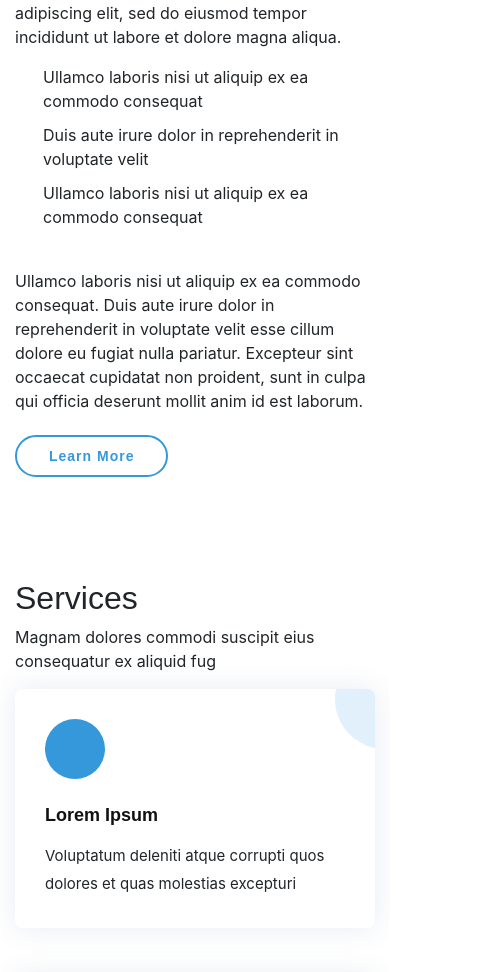
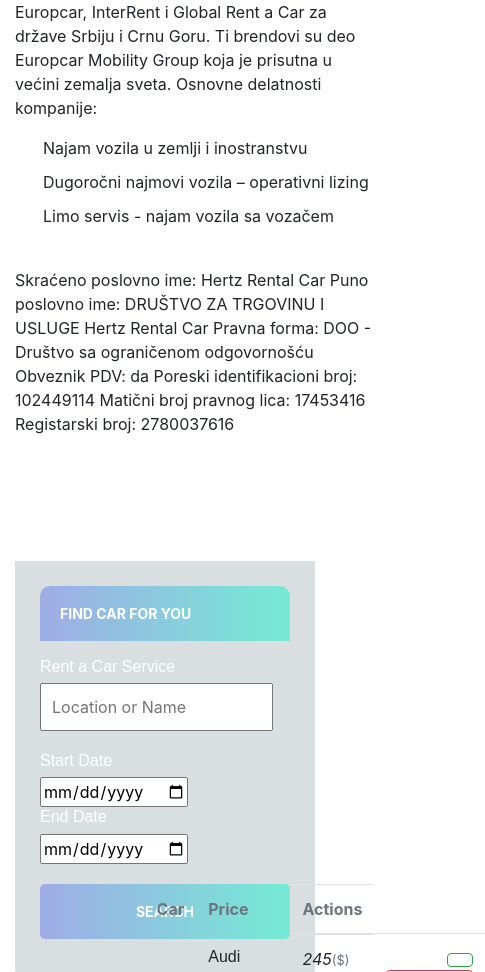
Before and after one commit to DavidCeranic/WebClover, an Angular app in the folder clover/: page /car/rent-a-car in a window 390 px wide. Shown: the part 1028-2000 px from the top of the page, 485 px wide, since content can reach past the window. Built offline with nearby package versions, Linux system fonts and the light colour scheme; grey boxes are pictures that could not be loaded.

Commit message:
#AB12 - Redesigne

```diff
--- a/clover/src/app/components/car/car.component.css
+++ b/clover/src/app/components/car/car.component.css
@@ -17,6 +17,15 @@
     background-repeat: no-repeat;
     background-size: cover;
   }
+
+.whiteBg{
+  background: rgba(255, 255, 255, 0.6);
+  height: 100%;
+  width: 80%;
+  margin-left: 10%;
+  margin-right: 10%;
+  margin-top: -4%;
+}
 
 
 html,body,div,span,applet,object,iframe,h1,h2,h3,h4,h5,h6,p,blockquote,pre,a,abbr,acronym,address,big,cite,code,del,dfn,em,img,ins,kbd,q,s,samp,small,strike,strong,sub,sup,tt,var,b,u,i,dl,dt,dd,ol,nav ul,nav li,fieldset,form,label,legend,table,caption,tbody,tfoot,thead,tr,th,td,article,aside,canvas,details,embed,figure,figcaption,footer,header,hgroup,menu,nav,output,ruby,section,summary,time,mark,audio,video{margin:0;padding:0;border:0;font-size:100%;font:inherit;vertical-align:baseline;}
@@ -123,115 +132,91 @@
     margin-top: -30%;
     height: 80%;
     padding: 20px;
-    background: #fff;
-    background:rgba(137, 153, 158, 0.8);
     padding: 25px;
     border-radius: 10px;
     position: relative;
+    margin-top: -38%;
+    margin-right: -20%;
 }
 
 
-  @import url('https://fonts.googleapis.com/css?family=Roboto:300');
-body{
-  margin: 0;
-  padding: 0;
- font-family: 'Roboto', sans-serif !important;
-}
-section{
-  width: 100%;
-  height: 100vh;
-  -webkit-box-sizing: border-box;
-          box-sizing: border-box;
-          padding: 140px 0;
-  margin-top: -17%;
-}
-.card{
+
+.services .icon-box {
+  padding: 30px;
   position: relative;
-  max-width: 250px;
-  height: auto;
-  background: linear-gradient(-45deg,#fe0847,#feae3f);
-  border-radius: 15px;
-  margin: 0 auto;
-  padding: 40px 20px;
-  -webkit-box-shadow: 0 10px 15px rgba(0,0,0,.1) ;
-          box-shadow: 0 10px 15px rgba(0,0,0,.1) ;
--webkit-transition: .5s;
-transition: .5s;
-}
-.card:hover{
-  -webkit-transform: scale(1.1);
-          transform: scale(1.1);
-}
-.col-sm-4:nth-child(1) .card ,
-.col-sm-4:nth-child(1) .card .title .fa,
-.col-sm-4:nth-child(2) .card,
-.col-sm-4:nth-child(2) .card .title .fa,
-.col-sm-4:nth-child(3) .card,
-.col-sm-4:nth-child(3) .card .title .fa
-{
-  background: linear-gradient(-45deg,#24ff72,#9a4eff);
+  overflow: hidden;
+  background: #fff;
+  box-shadow: 0 0 29px 0 rgba(68, 88, 144, 0.12);
+  transition: all 0.3s ease-in-out;
+  border-radius: 8px;
+  z-index: 1;
+  margin-right: 5%;
 }
 
-.title .fa{
-  color:#fff;
-  font-size: 60px;
+.services .icon-box::before {
+  content: '';
+  position: absolute;
+  background: #e1f0fa;
+  right: -60px;
+  top: -40px;
   width: 100px;
   height: 100px;
-  border-radius:  50%;
+  border-radius: 50px;
+  transition: all 0.3s;
+  z-index: -1;
+}
+
+.services .icon-box:hover::before {
+  background: #3498db;
+  right: 0;
+  top: 0;
+  width: 100%;
+  height: 100%;
+  border-radius: 0px;
+}
+
+.services .icon {
+  margin: 0 auto 20px auto;
+  padding-top: 10px;
+  display: inline-block;
   text-align: center;
-  line-height: 100px;
-  -webkit-box-shadow: 0 10px 10px rgba(0,0,0,.1) ;
-          box-shadow: 0 10px 10px rgba(0,0,0,.1) ;
+  border-radius: 50%;
+  width: 60px;
+  height: 60px;
+  background: #3498db;
+  transition: all 0.3s ease-in-out;
+}
 
+.services .icon i {
+  font-size: 36px;
+  line-height: 1;
+  color: #fff;
 }
-.title h2 {
-  position: relative;
-  margin: 20px  0 0;
-  padding: 0;
+
+.services .title {
+  font-weight: 700;
+  margin-bottom: 15px;
+  font-size: 18px;
+}
+
+.services .title a {
+  color: #111;
+}
+
+.services .description {
+  font-size: 15px;
+  line-height: 28px;
+  margin-bottom: 0;
+}
+
+.services .icon-box:hover .title a, .services .icon-box:hover .description {
   color: #fff;
-  font-size: 28px;
- z-index: 2;
 }
-.price,.option{
-  position: relative;
-  z-index: 2;
+
+.services .icon-box:hover .icon {
+  background: #fff;
 }
-.price h4 {
-margin: 0;
-padding: 20px 0 ;
-color: #fff;
-font-size: 60px;
+
+.services .icon-box:hover .icon i {
+  color: #3498db;
 }
-.option ul {
-  margin: 0;
-  padding: 0;
-
-}
-.option ul li {
-margin: 0 0 10px;
-padding: 0;
-list-style: none;
-color: #fff;
-font-size: 16px;
-}
-.card a {
-  position: relative;
-  z-index: 2;
-  background: #fff;
-  color : black;
-  width: 150px;
-  height: 40px;
-  line-height: 40px;
-  border-radius: 40px;
-  display: block;
-  text-align: center;
-  margin: 20px auto 0 ;
-  font-size: 16px;
-  cursor: pointer;
-  -webkit-box-shadow: 0 5px 10px rgba(0, 0, 0, .1);
-          box-shadow: 0 5px 10px rgba(0, 0, 0, .1);
-
-}
-.card a:hover{
-    text-decoration: none;
-}
--- a/clover/src/app/components/car/car.component.html
+++ b/clover/src/app/components/car/car.component.html
@@ -1,8 +1,11 @@
 <body>
 	<div class="bg">
+    <div class="whiteBg">
 		<div class="main-agileinfo">
-			<p class="resp-tabs-list"> Find car for you </p>
-				<form [formGroup]="SearchCarForm" (ngSubmit)="onSubmit()" method="POST" id="signup-form" class="signup-form">
+        <p style="color: rgba(255, 255, 255, 1);">.</p>
+        <p class="resp-tabs-list" style="margin-top: 25%;"> Find car for you </p>
+        <form [formGroup]="SearchCarForm" (ngSubmit)="onSubmit()"  method="POST" id="signup-form" class="signup-form">
+
 					<div class="from">
 						<h3>Rent a Car Service</h3>
 
@@ -35,79 +38,40 @@
 				</form>
 			</div>
 
-			<div class="conteiner" >
-				<section>
-            <div class="container-fluid">
+			<div class="conteiner">
+				<section id="services" class="services">
           <div class="container">
+
             <div class="row">
-
-                  <div class="col-sm-4">
-                    <div class="card text-center">
-                      <div class="title">
-                        <i class="fa fa-paper-plane" aria-hidden="true"></i>
-                        <h2>Hertz Car Rental</h2>
-                      </div>
-                      <div class="price">
-                        <h4><sup>$</sup>25</h4>
-                      </div>
-                      <div class="option">
-                        <ul>
-                        <li> <i class="fa fa-check" aria-hidden="true"></i> 10 GB Space </li>
-                        <li> <i class="fa fa-check" aria-hidden="true"></i> 3 Domain Names </li>
-                        <li> <i class="fa fa-check" aria-hidden="true"></i> 20 Email Address </li>
-                        <li> <i class="fa fa-times" aria-hidden="true"></i> Live Support </li>
-                        </ul>
-                      </div>
-                      <a routerLink="/car/rent-a-car">Order Now </a>
+              <div class="col-md-6 col-lg-3 d-flex align-items-stretch mb-5 mb-lg-0">
+                <div routerLink="/car/rent-a-car" class="icon-box" data-aos="fade-up" data-aos-delay="100">
+                  <div class="icon"><i class="bx bxl-dribbble"></i></div>
+                  <h4 class="title"><a href="">Hartz Car Rental</a></h4>
+                  <p class="description">Automobile za sve potrebe i želje možete naći kod nas.</p>
                 </div>
               </div>
 
-                  <div class="col-sm-4">
-                    <div class="card text-center">
-                      <div class="title">
-                        <i class="fa fa-paper-plane" aria-hidden="true"></i>
-                        <h2>Dollar Car Rental</h2>
-                      </div>
-                      <div class="price">
-                        <h4><sup>$</sup>25</h4>
-                      </div>
-                      <div class="option">
-                        <ul>
-                        <li> <i class="fa fa-check" aria-hidden="true"></i> 10 GB Space </li>
-                        <li> <i class="fa fa-check" aria-hidden="true"></i> 3 Domain Names </li>
-                        <li> <i class="fa fa-check" aria-hidden="true"></i> 20 Email Address </li>
-                        <li> <i class="fa fa-times" aria-hidden="true"></i> Live Support </li>
-                        </ul>
-                      </div>
-                      <a routerLink="/car/rent-a-car">Order Now </a>
+              <div routerLink="/car/rent-a-car" class="col-md-6 col-lg-3 d-flex align-items-stretch mb-5 mb-lg-0">
+                <div class="icon-box" data-aos="fade-up" data-aos-delay="200">
+                  <div class="icon"><i class="bx bx-file"></i></div>
+                  <h4 class="title"><a href="">Dollar Car Rental</a></h4>
+                  <p class="description">Za vas na puno lokacija širom vašeg grada.</p>
                 </div>
               </div>
 
-                  <div class="col-sm-4">
-                    <div class="card text-center">
-                      <div class="title">
-                        <i class="fa fa-paper-plane" aria-hidden="true"></i>
-                        <h2>Avis Car Rental</h2>
-                      </div>
-                      <div class="price">
-                        <h4><sup>$</sup>25</h4>
-                      </div>
-                      <div class="option">
-                        <ul>
-                        <li> <i class="fa fa-check" aria-hidden="true"></i> 10 GB Space </li>
-                        <li> <i class="fa fa-check" aria-hidden="true"></i> 3 Domain Names </li>
-                        <li> <i class="fa fa-check" aria-hidden="true"></i> 20 Email Address </li>
-                        <li> <i class="fa fa-times" aria-hidden="true"></i> Live Support </li>
-                        </ul>
-                      </div>
-                      <a routerLink="/car/rent-a-car">Order Now </a>
+              <div routerLink="/car/rent-a-car" class="col-md-6 col-lg-3 d-flex align-items-stretch mb-5 mb-lg-0">
+                <div class="icon-box" data-aos="fade-up" data-aos-delay="300">
+                  <div class="icon"><i class="bx bx-tachometer"></i></div>
+                  <h4 class="title"><a href="">Avis Car Rental</a></h4>
+                  <p class="description">Ekskluzivna vozila za duga i kratka putovanja.</p>
                 </div>
               </div>
 
             </div>
-              </div>
+
           </div>
         </section>
     </div>
   </div>
+	</div>
 </body>
--- a/clover/src/app/components/car/rent-a-car/rent-a-car.component.css
+++ b/clover/src/app/components/car/rent-a-car/rent-a-car.component.css
@@ -2,6 +2,8 @@
    font-family: "Open Sans", sans-serif;
    color: #444444;
  }
+
+
 
  a {
    color: #3498db;
@@ -102,12 +104,13 @@
    margin: 0;
    padding: 0;
    list-style: none;
+   margin-top: 14%;
+   margin-left: -10%;
  }
 
  .nav-menu > ul > li {
    position: relative;
    white-space: nowrap;
-   float: left;
  }
 
  .nav-menu a {
@@ -226,8 +229,8 @@
  #hero {
    width: 100%;
    height: 70vh;
-   margin-top: 70px;
-   margin-bottom: 10%;
+   margin-top: 5%;
+   margin-bottom: 42%;
  }
 
  #hero h1 {
@@ -335,6 +338,7 @@
 
  .about{
    margin-bottom: 26%;
+   margin-bottom: 32%;
  }
 
 
@@ -398,100 +402,129 @@
 
 
 
-.services{
-   margin-bottom: 15%;
-}
-
-
- .services .icon-box {
-   padding: 30px;
-   position: relative;
-   overflow: hidden;
-   background: #fff;
-   box-shadow: 0 0 29px 0 rgba(68, 88, 144, 0.12);
-   transition: all 0.3s ease-in-out;
-   border-radius: 8px;
-   z-index: 1;
- }
-
- .services .icon-box::before {
-   content: '';
-   position: absolute;
-   background: #e1f0fa;
-   right: -60px;
-   top: -40px;
-   width: 100px;
-   height: 100px;
-   border-radius: 50px;
-   transition: all 0.3s;
-   z-index: -1;
- }
-
- .services .icon-box:hover::before {
-   background: #3498db;
-   right: 0;
-   top: 0;
-   width: 100%;
-   height: 100%;
-   border-radius: 0px;
- }
-
- .services .icon {
-   margin: 0 auto 20px auto;
-   padding-top: 10px;
-   display: inline-block;
-   text-align: center;
-   border-radius: 50%;
-   width: 60px;
-   height: 60px;
-   background: #3498db;
-   transition: all 0.3s ease-in-out;
- }
-
- .services .icon i {
-   font-size: 36px;
-   line-height: 1;
-   color: #fff;
- }
-
- .services .title {
-   font-weight: 700;
-   margin-bottom: 15px;
-   font-size: 18px;
- }
-
- .services .title a {
-   color: #111;
- }
-
- .services .description {
-   font-size: 15px;
-   line-height: 28px;
-   margin-bottom: 0;
- }
-
- .services .icon-box:hover .title a, .services .icon-box:hover .description {
-   color: #fff;
- }
-
- .services .icon-box:hover .icon {
-   background: #fff;
- }
-
- .services .icon-box:hover .icon i {
-   color: #3498db;
- }
 
 
 
 
 
 
+.services{
+   margin-bottom: 15%;
+   margin-bottom: 25%;
+}
+
+
+.section-title{
+  margin-top: -35%;
+}
+
+
+.main-agileinfo{
+  margin-left:0%;
+  width: 300px;
+  }
+
+  .resp-tabs-list {
+      width: 100%;
+      height: 100%;
+      padding: 17px 20px;
+      box-sizing: border-box;
+      font-size: 14px;
+      font-weight: 700;
+      color: #fff;
+      text-transform: uppercase;
+      border: none;
+      background-image: -moz-linear-gradient(to left, #74ebd5, #9face6);
+      background-image: -ms-linear-gradient(to left, #74ebd5, #9face6);
+      background-image: -o-linear-gradient(to left, #74ebd5, #9face6);
+      background-image: -webkit-linear-gradient(to left, #74ebd5, #9face6);
+      background-image: linear-gradient(to left, #74ebd5, #9face6);
+      border-radius: 10px;
+      border-bottom-left-radius: 0%;
+      border-bottom-right-radius: 0%;
+  }
+
+  form{
+    background:rgba(208, 215, 218, 0.8);
+    padding: 25px;
+    border-radius: 10px;
+    border-top-left-radius: 0%;
+    border-top-right-radius: 0%;
+    }
+
+    h3 {
+      font-size: 16px;
+      color:#fff;
+      margin-bottom: 7px;
+      }
+
+      .from,.to,.date,.depart,.return{
+          float:left;
+
+      }
+
+      .from,.to,.date{
+      margin-bottom:20px;
+
+      }
+
+      input[type="text"]{
+      padding:10px;
+      width:93%;
+      float:left;
+      }
+
+      input#datepicker,input#datepicker1,input#datepicker2,input#datepicker3 {
+      width: 85%;
+      margin-bottom:10px;
+      }
 
 
 
+      .form-submit {
+          width: 100%;
+          border-radius: 5px;
+          -moz-border-radius: 5px;
+          -webkit-border-radius: 5px;
+          -o-border-radius: 5px;
+          -ms-border-radius: 5px;
+          padding: 17px 20px;
+          box-sizing: border-box;
+          font-size: 14px;
+          font-weight: 700;
+          color: #fff;
+          text-transform: uppercase;
+          border: none;
+          background-image: -moz-linear-gradient(to left, #74ebd5, #9face6);
+          background-image: -ms-linear-gradient(to left, #74ebd5, #9face6);
+          background-image: -o-linear-gradient(to left, #74ebd5, #9face6);
+          background-image: -webkit-linear-gradient(to left, #74ebd5, #9face6);
+          background-image: linear-gradient(to left, #74ebd5, #9face6);
+      }
 
 
+.table{
+  width: 80%;
+  margin-left: 20%;
+}
+
+
+
+.imageCar{
+  background-image: url('https://mdbootstrap.com/img/Photos/Others/images/91.jpg');
+    height: 100%;
+    width: 100%;
+
+    background-position: center;
+    background-repeat: no-repeat;
+    background-size: cover;
+}
+
+
+.contact{
+  margin-top: 80%;
+  margin-bottom: 20%;
+}
 
 
  .contact .contact-about h3 {
--- a/clover/src/app/components/car/rent-a-car/rent-a-car.component.html
+++ b/clover/src/app/components/car/rent-a-car/rent-a-car.component.html
@@ -1,10 +1,5 @@
 <header id="header" class="fixed-top d-flex align-items-center">
     <div class="container d-flex align-items-center">
-
-        <div class="logo mr-auto">
-            <h1 class="text-light"><a href="index.html"><span>Vesperr</span></a></h1>
-          </div>
-
       <nav class="nav-menu d-none d-lg-block">
         <ul>
           <li class="active"><a fragment="hero" (click)="navigateTo('hero')">Home</a></li>
@@ -13,9 +8,9 @@
           <li><a fragment="locations" (click)="navigateTo('locations')">Locations</a></li>
           <li><a fragment="contact" (click)="navigateTo('contact')">Contact</a></li>
         </ul>
-      </nav><!-- .nav-menu -->
+      </nav>
     </div>
-  </header><!-- End Header -->
+  </header>
 
 
 
@@ -27,14 +22,14 @@
     <div class="container">
       <div class="row">
         <div class="col-lg-6 pt-5 pt-lg-0 order-2 order-lg-1 d-flex flex-column justify-content-center">
-          <h1 data-aos="fade-up">Grow your business with Vesperr</h1>
-          <h2 data-aos="fade-up" data-aos-delay="400">We are team of talanted designers making websites with Bootstrap</h2>
+          <h1 data-aos="fade-up">Hertz Rental Car</h1>
+          <h2 data-aos="fade-up" data-aos-delay="400">Automobile za sve potrebe i želje možete naći kod nas</h2>
           <div data-aos="fade-up" data-aos-delay="800">
-            <a fragment="about" (click)="navigateTo('about')" class="btn-get-started scrollto">Get Started</a>
+            <a fragment="about" (click)="navigateTo('cars')" class="btn-get-started scrollto">Naša vozila</a>
           </div>
         </div>
         <div class="col-lg-6 order-1 order-lg-2 hero-img" data-aos="fade-left" data-aos-delay="200">
-          <img src="assets/img/hero-img.png" class="img-fluid animated" alt="">
+          <img src="https://velikirecnik.com/wp-content/uploads/2019/04/rent-a-car.jpg" class="img-fluid animated" alt="">
         </div>
       </div>
     </div>
@@ -51,28 +46,31 @@
     <div class="container">
 
       <div class="section-title" data-aos="fade-up">
-        <h2>About Us</h2>
+        <h2>O nama</h2>
       </div>
 
       <div class="row content">
         <div class="col-lg-6" data-aos="fade-up" data-aos-delay="150">
           <p>
-            Lorem ipsum dolor sit amet, consectetur adipiscing elit, sed do eiusmod tempor incididunt ut labore et dolore
-            magna aliqua.
+            Primero Hertz Rental Car je nosilac franšiza Europcar, InterRent i Global Rent a Car za države Srbiju i Crnu Goru.
+            Ti brendovi su deo Europcar Mobility Group koja je prisutna u većini zemalja sveta. Osnovne delatnosti kompanije:
           </p>
           <ul>
-            <li><i class="ri-check-double-line"></i> Ullamco laboris nisi ut aliquip ex ea commodo consequat</li>
-            <li><i class="ri-check-double-line"></i> Duis aute irure dolor in reprehenderit in voluptate velit</li>
-            <li><i class="ri-check-double-line"></i> Ullamco laboris nisi ut aliquip ex ea commodo consequat</li>
+            <li><i class="ri-check-double-line"></i> Najam vozila u zemlji i inostranstvu</li>
+            <li><i class="ri-check-double-line"></i> Dugoročni najmovi vozila – operativni lizing</li>
+            <li><i class="ri-check-double-line"></i> Limo servis - najam vozila sa vozačem</li>
           </ul>
         </div>
         <div class="col-lg-6 pt-4 pt-lg-0" data-aos="fade-up" data-aos-delay="300">
           <p>
-            Ullamco laboris nisi ut aliquip ex ea commodo consequat. Duis aute irure dolor in reprehenderit in voluptate
-            velit esse cillum dolore eu fugiat nulla pariatur. Excepteur sint occaecat cupidatat non proident, sunt in
-            culpa qui officia deserunt mollit anim id est laborum.
+            Skraćeno poslovno ime: Hertz Rental Car
+            Puno poslovno ime: DRUŠTVO ZA TRGOVINU I USLUGE Hertz Rental Car
+            Pravna forma: DOO - Društvo sa ograničenom odgovornošću
+            Obveznik PDV: da
+            Poreski identifikacioni broj: 102449114
+            Matični broj pravnog lica: 17453416
+            Registarski broj: 2780037616
           </p>
-          <a href="#" class="btn-learn-more">Learn More</a>
         </div>
       </div>
 
@@ -89,46 +87,91 @@
   <section id="cars" class="services">
     <div class="container">
 
-      <div class="section-title" data-aos="fade-up">
-        <h2>Services</h2>
-        <p>Magnam dolores commodi suscipit eius consequatur ex aliquid fug</p>
-      </div>
+      <div class="main-agileinfo">
 
-      <div class="row">
-        <div class="col-md-6 col-lg-3 d-flex align-items-stretch mb-5 mb-lg-0">
-          <div class="icon-box" data-aos="fade-up" data-aos-delay="100">
-            <div class="icon"><i class="bx bxl-dribbble"></i></div>
-            <h4 class="title"><a href="">Lorem Ipsum</a></h4>
-            <p class="description">Voluptatum deleniti atque corrupti quos dolores et quas molestias excepturi</p>
+        <form [formGroup]="SearchCarForm" (ngSubmit)="onSubmit()" method="POST" id="signup-form" class="signup-form">
+          <p class="resp-tabs-list"> Find car for you </p>
+          <div class="from">
+            <h3>Rent a Car Service</h3>
+
+            <input type="text" id="Place" class="form-input" formControlName="Place" placeholder="Location or Name"/>
+                      <div *ngIf="SearchCarForm.controls.Place.invalid">
+
                     </div>
                     </div>
 
-        <div class="col-md-6 col-lg-3 d-flex align-items-stretch mb-5 mb-lg-0">
-          <div class="icon-box" data-aos="fade-up" data-aos-delay="200">
-            <div class="icon"><i class="bx bx-file"></i></div>
-            <h4 class="title"><a href="">Sed ut perspiciatis</a></h4>
-            <p class="description">Duis aute irure dolor in reprehenderit in voluptate velit esse cillum dolore</p>
+                    <div class="clear"></div>
+            <div class="date">
+                <h3>Start Date</h3>
+                <input type="date" class="datepicker" class="form-input" formControlName="StartDate" placeholder="mm/dd/yyyy"/>
+                  <div *ngIf="SearchCarForm.controls.StartDate.invalid">
+
+                  </div>
+
+                <h3>End Date</h3>
+                <input type="date" class="datepicker" class="form-input" formControlName="EndDate" placeholder="mm/dd/yyyy"/>
+                  <div *ngIf="SearchCarForm.controls.EndDate.invalid">
+
                   </div>
             </div>
 
-        <div class="col-md-6 col-lg-3 d-flex align-items-stretch mb-5 mb-lg-0">
-          <div class="icon-box" data-aos="fade-up" data-aos-delay="300">
-            <div class="icon"><i class="bx bx-tachometer"></i></div>
-            <h4 class="title"><a href="">Magni Dolores</a></h4>
-            <p class="description">Excepteur sint occaecat cupidatat non proident, sunt in culpa qui officia</p>
+            <div class="clear"></div>
+            <div class="clear"></div>
+            <div class="form-group">
+              <input type="submit" routerLink="/car" name="submit" id="submit" class="form-submit" value="Search"/>
             </div>
+        </form>
       </div>
 
-        <div class="col-md-6 col-lg-3 d-flex align-items-stretch mb-5 mb-lg-0">
-          <div class="icon-box" data-aos="fade-up" data-aos-delay="400">
-            <div class="icon"><i class="bx bx-world"></i></div>
-            <h4 class="title"><a href="">Nemo Enim</a></h4>
-            <p class="description">At vero eos et accusamus et iusto odio dignissimos ducimus qui blanditiis</p>
+
+
+      <div class="table" style="margin-top: -37.3%;">
+        <table class="table table-hover shopping-cart-wrap">
+            <thead class="text-muted">
+              <tr>
+                <th scope="col" width="60%">Car</th>
+                <th scope="col" width="120">Price</th>
+                <th scope="col" width="200" class="text-right">Actions</th>
+                </tr>
+            </thead>
+            <tbody>
+                <tr *ngFor="let car of allCars">
+                  <td>
+                    <div class="imageCar"></div>
+                  </td>
+
+                  <td>
+                    <figure class="media">
+                      <figcaption class="media-body">
+                          <h6 class="title text-truncate">{{car.brand}}</h6>
+                          <dl class="param param-inline small">
+                            <dt> Model: </dt>
+                            <dd>{{car.model}}</dd>
+                          </dl>
+
+                          <dl class="param param-inline small">
+                            <dt>Year: </dt>
+                            <dd>{{car.year}}</dd>
+                          </dl>
+                      </figcaption>
+                    </figure>
+                  </td>
+
+                  <td>
+                      <div class="price-wrap">
+                          <var class="price">{{car.pricePerDay}}</var>
+                          <small class="text-muted">($)</small>
                       </div>
+                  </td>
+
+                  <td class="text-right">
+                      <a title="" href="" class="btn btn-outline-success" data-toggle="tooltip" data-original-title="Save to Wishlist"> <i class="fa fa-heart"></i></a>
+                      <a href="" class="btn btn-outline-danger"> × Remove</a>
+                  </td>
+                </tr>
+          </tbody>
+      </table>
     </div>
-
-      </div>
-
    </div>
 </section><!-- End Services Section -->
 
--- a/clover/src/app/components/car/rent-a-car/rent-a-car.component.ts
+++ b/clover/src/app/components/car/rent-a-car/rent-a-car.component.ts
@@ -1,7 +1,7 @@
 import { Component, OnInit, Input } from '@angular/core';
 import { Car } from 'src/app/entities/Car/car'
 import { CarService } from 'src/app/services/car/car.service';
-import { FormGroup } from '@angular/forms';
+import { FormGroup, FormControl, Validators } from '@angular/forms';
 
 @Component({
   selector: 'app-rent-a-car',
@@ -17,7 +17,16 @@
     this.allCars = this.carService.loadCars();
   }
 
+  private initForm() {
+    this.SearchCarForm = new FormGroup({
+      'Place': new FormControl('', Validators.required),
+      'StartDate': new FormControl('', Validators.required),
+      'EndDate': new FormControl('', Validators.required)
+    });
+  }
+
   ngOnInit(): void {
+    this.initForm();
   }
 
   navigateTo(section: string){
@@ -25,4 +34,7 @@
     window.location.hash = section;
   }
 
+  onSubmit(){
+
+  }
 }
```
Lines whose indentation alone changed are shown as unchanged.
